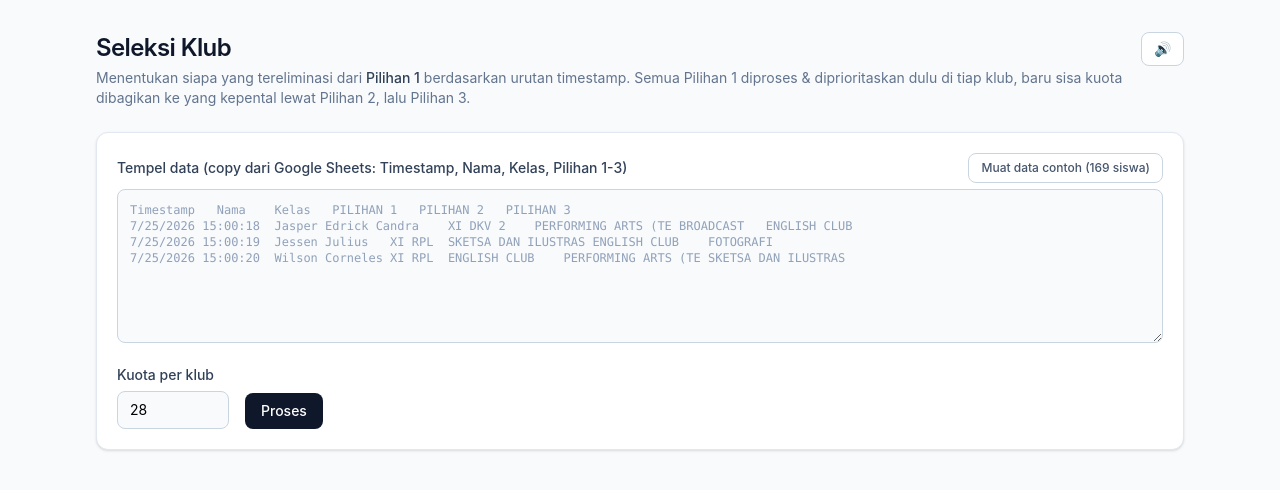
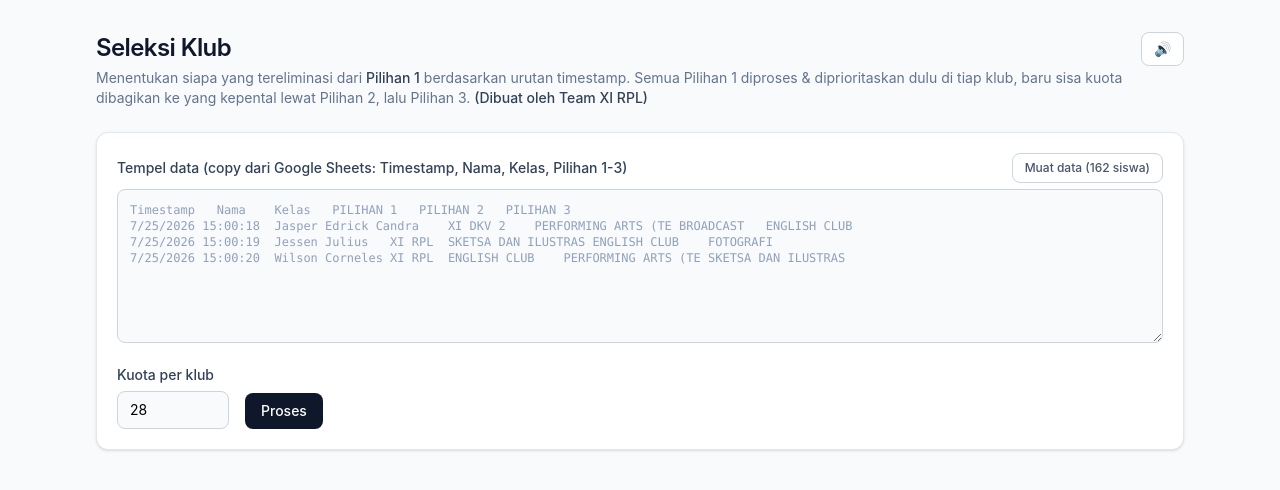
Before and after one commit to RaoMicoryn/Club-Eliminator, a React (Vite) app: page / in a window 1280 px wide. Shown: the top 490 px of the page. Built offline with nearby package versions, Linux system fonts and the light colour scheme.

Commit message:
Little update: add (team XI RPL)

```diff
--- a/src/App.jsx
+++ b/src/App.jsx
@@ -461,7 +461,7 @@ export default function App() {
           <div>
             <h1 className="text-2xl font-semibold tracking-tight text-slate-900">Seleksi Klub</h1>
             <p className="mt-1 text-sm text-slate-500">
-              Menentukan siapa yang tereliminasi dari <span className="font-medium text-slate-700">Pilihan 1</span> berdasarkan urutan timestamp. Semua Pilihan 1 diproses & diprioritaskan dulu di tiap klub, baru sisa kuota dibagikan ke yang kepental lewat Pilihan 2, lalu Pilihan 3.
+              Menentukan siapa yang tereliminasi dari <span className="font-medium text-slate-700">Pilihan 1</span> berdasarkan urutan timestamp. Semua Pilihan 1 diproses & diprioritaskan dulu di tiap klub, baru sisa kuota dibagikan ke yang kepental lewat Pilihan 2, lalu Pilihan 3. <span className="font-medium text-slate-700">(Dibuat oleh Team XI RPL)</span>
             </p>
           </div>
           <button
@@ -487,7 +487,7 @@ export default function App() {
                     onClick={() => setRawInput(SEED_DATA)}
                     className="rounded-lg border border-slate-300 bg-white px-3 py-1.5 text-xs font-medium text-slate-600 transition hover:bg-slate-100"
                   >
-                    Muat data contoh (169 siswa)
+                    Muat data (162 siswa)
                   </button>
                   {rawInput && (
                     <button
```
